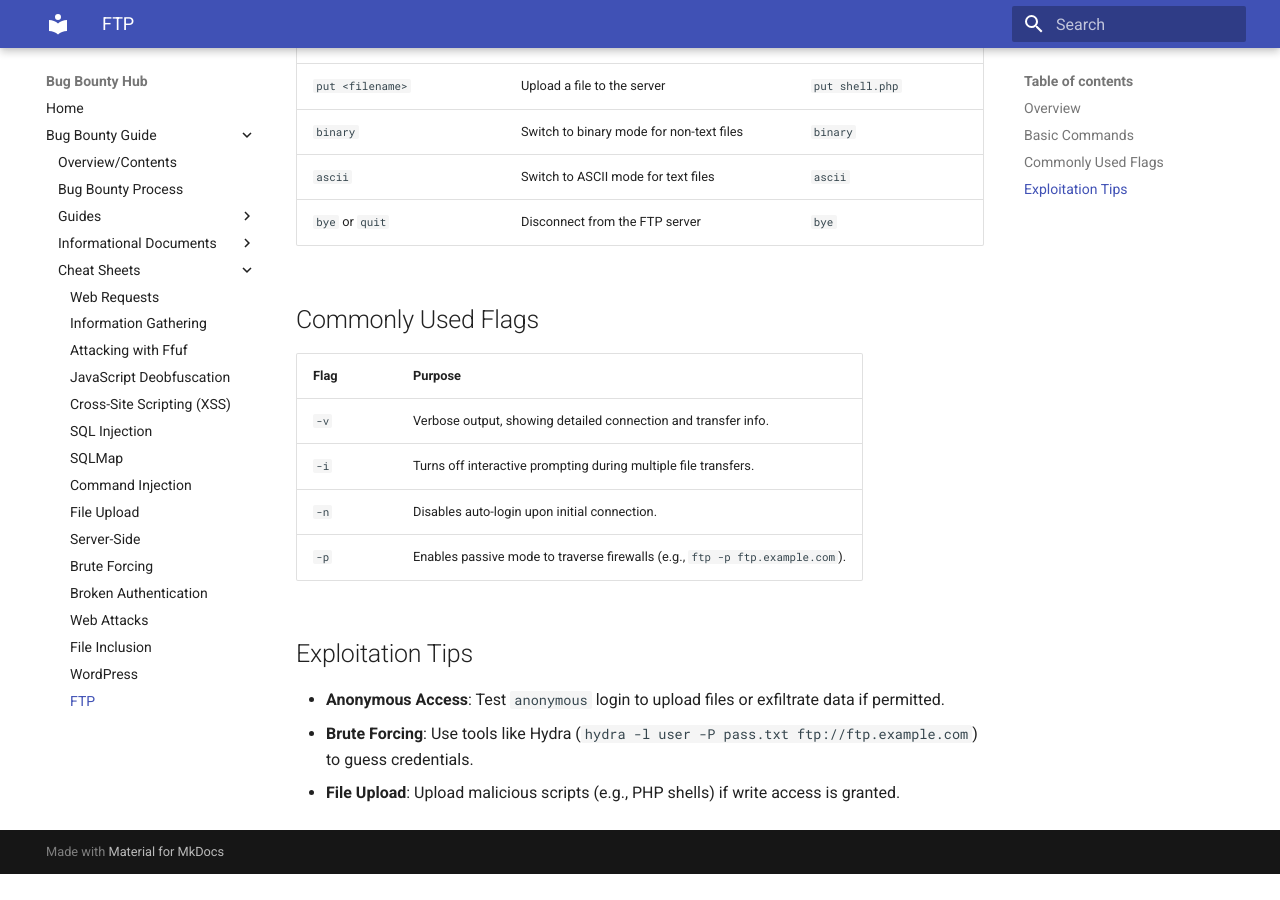
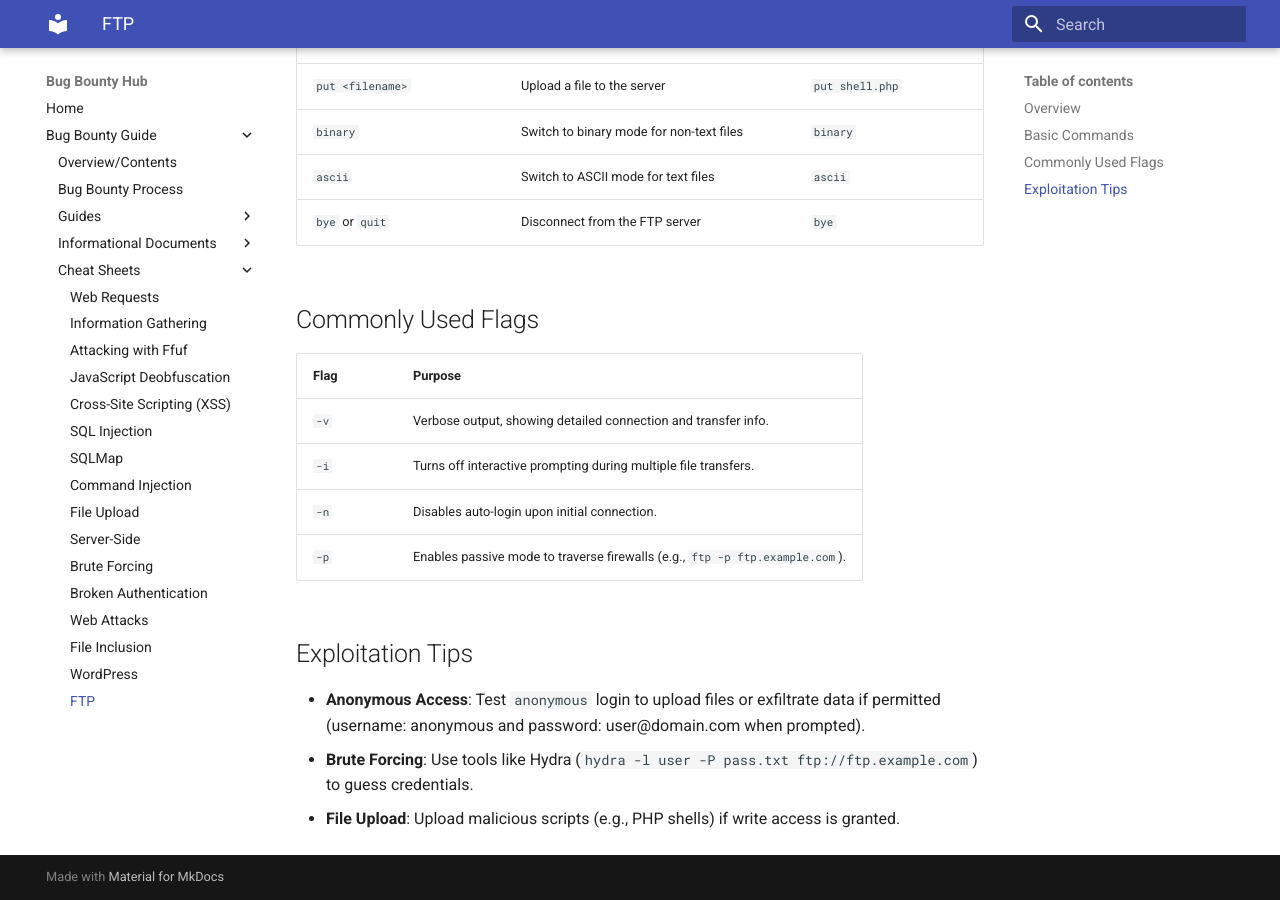
Before and after one commit to variable190/BugBounty, an MkDocs documentation site: the page built from docs/bug-bounty-guide/ftp-cheat.md, in a window 1280 px wide and 900 px high, scrolled down 740 px. Built offline with MkDocs 1.6.1 and Material for MkDocs 9.7.7, drawn with Linux system fonts in a browser that asks for light colours; before the commit the page ends 1614 px from its top, so only the background shows below that.

Commit message:
Add anonymous login instructions to ftp cheat sheet.

```diff
--- a/docs/bug-bounty-guide/ftp-cheat.md
+++ b/docs/bug-bounty-guide/ftp-cheat.md
@@ -27,6 +27,6 @@ FTP (File Transfer Protocol) is used to transfer files between a client and serv
 | `-p` | Enables passive mode to traverse firewalls (e.g., `ftp -p ftp.example.com`). |
 
 ## Exploitation Tips
-- **Anonymous Access**: Test `anonymous` login to upload files or exfiltrate data if permitted.
+- **Anonymous Access**: Test `anonymous` login to upload files or exfiltrate data if permitted (username: anonymous and password: user@domain.com when prompted).
 - **Brute Forcing**: Use tools like Hydra (`hydra -l user -P pass.txt ftp://ftp.example.com`) to guess credentials.
 - **File Upload**: Upload malicious scripts (e.g., PHP shells) if write access is granted.
```
